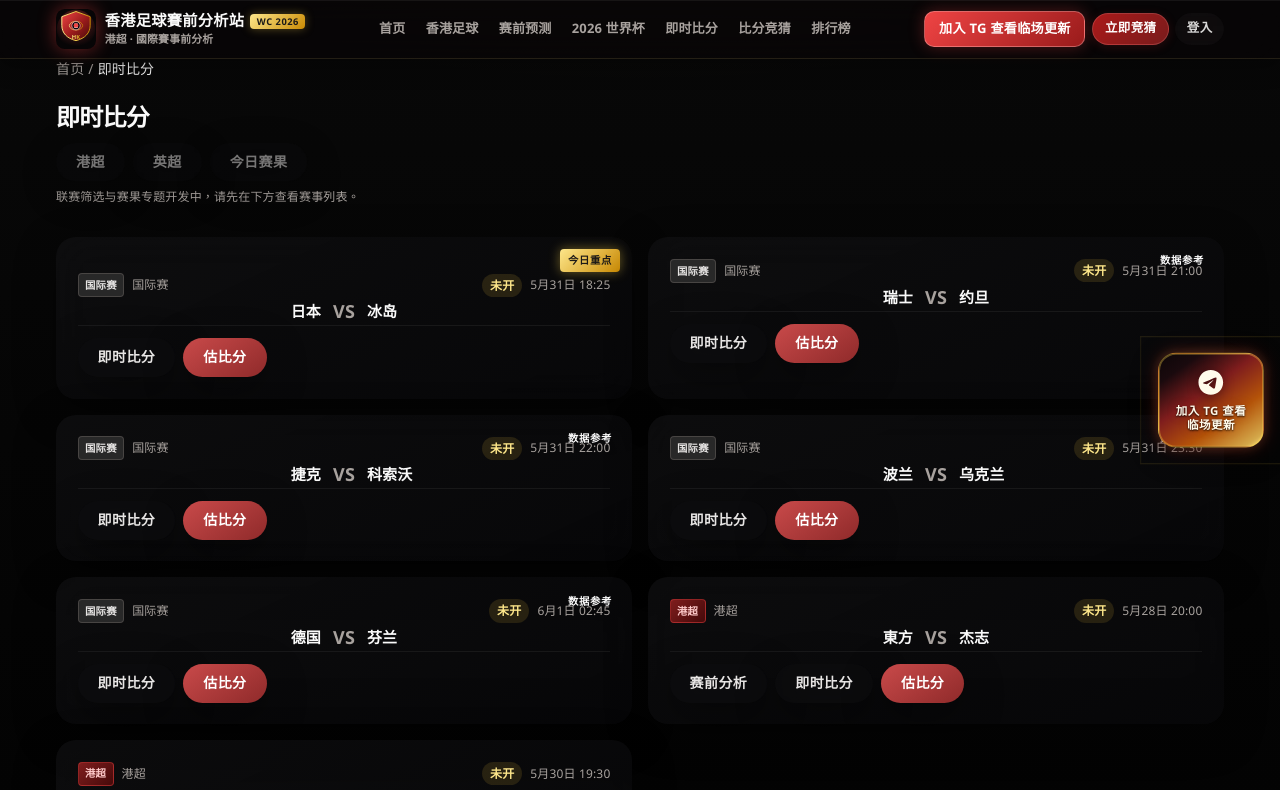
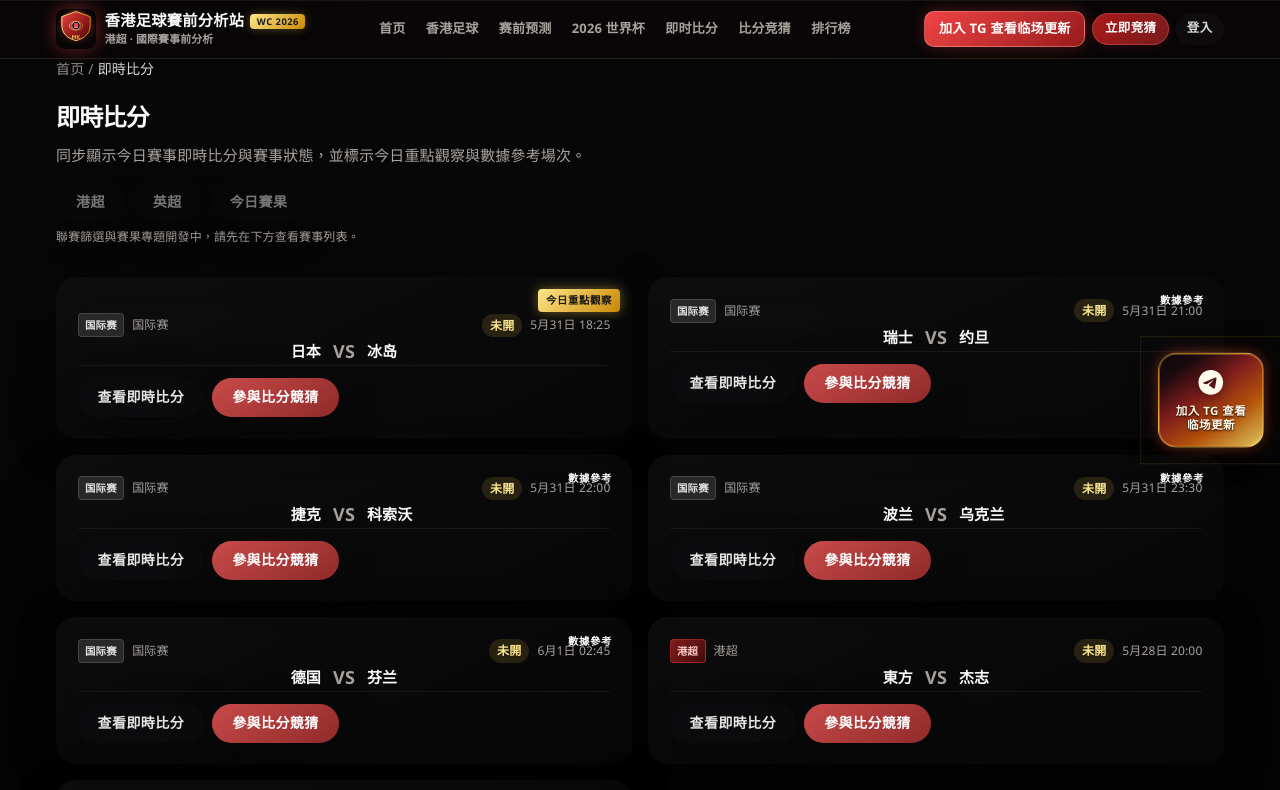
Before and after one commit to mingu3038-png/hkfootballpro, a Next.js app: page /live-scores in a window 1280 px wide. Shown: the top 790 px of the page. Built offline with nearby package versions, Linux system fonts and the light colour scheme; no server answers.

Commit message:
Refine live scores and predict page copy
Co-authored-by: Cursor <cursoragent@cursor.com>

```diff
--- a/src/app/live-scores/match/[matchId]/page.tsx
+++ b/src/app/live-scores/match/[matchId]/page.tsx
@@ -13,8 +13,8 @@ export async function generateMetadata({ params }: Props): Promise<Metadata> {
   if (!match) return {};
 
   return {
-    title: `${match.homeTeam.nameZh} 对 ${match.awayTeam.nameZh} 即时比分`,
-    description: `${match.league.nameZh} ${match.homeTeam.nameZh} 对 ${match.awayTeam.nameZh} 即时比分及技术统计。`,
+    title: `${match.homeTeam.nameZh} 對 ${match.awayTeam.nameZh} 即時比分`,
+    description: `${match.league.nameZh} ${match.homeTeam.nameZh} 對 ${match.awayTeam.nameZh} 即時比分及賽事狀態。`,
     robots: { index: true, follow: true },
   };
 }
@@ -28,7 +28,7 @@ export default async function LiveScoreDetailPage({ params }: Props) {
     <div className="container py-8">
       <Breadcrumb
         items={[
-          { label: '即时比分', href: '/live-scores' },
+          { label: '即時比分', href: '/live-scores' },
           { label: `${match.homeTeam.nameZh} 對 ${match.awayTeam.nameZh}` },
         ]}
       />
@@ -45,12 +45,12 @@ export default async function LiveScoreDetailPage({ params }: Props) {
         </div>
 
         <p className="text-sm text-[var(--text-muted)] mb-6">
-          状态：{match.status === 'live' ? '进行中' : match.status === 'finished' ? '完场' : '未开赛'}
+          狀態：{match.status === 'live' ? '進行中' : match.status === 'finished' ? '完場' : '未開賽'}
         </p>
 
         {match.predictEnabled && (
           <Link href={getPredictUrl(match.id)} className="btn btn-primary">
-            参与比分竞猜
+            參與比分競猜
           </Link>
         )}
       </div>
--- a/src/app/live-scores/page.tsx
+++ b/src/app/live-scores/page.tsx
@@ -11,23 +11,26 @@ const leagueSlugMap: Record<string, LeagueSlug> = {
 };
 
 export const metadata: Metadata = buildCategoryMetadata(
-  '即时比分',
-  '港超、英超、欧冠即时比分及今日赛果，实时更新。',
+  '即時比分',
+  '香港足球及港超、英超、歐冠等即時比分與賽事狀態，同步標示今日重點觀察與數據參考賽事，每日更新。',
   '/live-scores'
 );
 
 export default function LiveScoresPage() {
   return (
     <div className="container py-8">
-      <Breadcrumb items={[{ label: '即时比分' }]} />
+      <Breadcrumb items={[{ label: '即時比分' }]} />
 
       <header className="mb-8">
-        <h1 className="text-3xl font-bold mb-3">即时比分</h1>
+        <h1 className="text-3xl font-bold mb-3">即時比分</h1>
+        <p className="text-[var(--text-muted)] mb-4">
+          同步顯示今日賽事即時比分與賽事狀態，並標示今日重點觀察與數據參考場次。
+        </p>
         <div className="flex flex-wrap gap-2">
           {[
-            { label: '港超', hint: '港超即时比分筛选即将推出' },
-            { label: '英超', hint: '英超即时比分筛选即将推出' },
-            { label: '今日赛果', hint: '今日赛果专题即将推出' },
+            { label: '港超', hint: '港超即時比分篩選即將推出' },
+            { label: '英超', hint: '英超即時比分篩選即將推出' },
+            { label: '今日賽果', hint: '今日賽果專題即將推出' },
           ].map((item) => (
             <span
               key={item.label}
@@ -40,7 +43,7 @@ export default function LiveScoresPage() {
             </span>
           ))}
           <p className="w-full text-xs text-[var(--text-muted)]">
-            联赛筛选与赛果专题开发中，请先在下方查看赛事列表。
+            聯賽篩選與賽果專題開發中，請先在下方查看賽事列表。
           </p>
         </div>
       </header>
@@ -52,6 +55,7 @@ export default function LiveScoresPage() {
             match={match}
             leagueSlug={leagueSlugMap[match.league.slug]}
             tagStrategy="daily-strategy"
+            ctaPreset="live-scores"
           />
         ))}
       </div>
--- a/src/app/predict/match/[matchId]/page.tsx
+++ b/src/app/predict/match/[matchId]/page.tsx
@@ -12,7 +12,7 @@ export async function generateMetadata({ params }: Props): Promise<Metadata> {
   if (!match) return {};
 
   return {
-    title: `提交预测｜${match.homeTeam.nameZh} 對 ${match.awayTeam.nameZh}`,
+    title: `提交競猜｜${match.homeTeam.nameZh} 對 ${match.awayTeam.nameZh}`,
     robots: { index: false, follow: false },
   };
 }
@@ -26,7 +26,7 @@ export default async function PredictMatchPage({ params }: Props) {
     return (
       <div className="container py-8 max-w-lg mx-auto">
         <div className="card text-center">
-          <p className="text-[var(--text-muted)]">此赛事已截止竞猜</p>
+          <p className="text-[var(--text-muted)]">此賽事已截止競猜</p>
         </div>
       </div>
     );
@@ -36,7 +36,7 @@ export default async function PredictMatchPage({ params }: Props) {
     <div className="container py-8 max-w-lg mx-auto">
       <Breadcrumb
         items={[
-          { label: '比分竞猜', href: '/predict' },
+          { label: '比分競猜', href: '/predict' },
           { label: `${match.homeTeam.nameZh} 對 ${match.awayTeam.nameZh}` },
         ]}
       />
--- a/src/app/predict/page.tsx
+++ b/src/app/predict/page.tsx
@@ -12,8 +12,8 @@ const leagueSlugMap: Record<string, LeagueSlug> = {
 };
 
 export const metadata: Metadata = buildCategoryMetadata(
-  '比分竞猜',
-  '免费参与足球比分竞猜，预测赛果，冲击排行榜。',
+  '比分競猜',
+  '參與足球比分競猜，估測賽果並衝擊排行榜。僅供社區娛樂，不涉及真實貨幣、獎品或投注建議。',
   '/predict'
 );
 
@@ -22,25 +22,25 @@ export default function PredictPage() {
 
   return (
     <div className="container py-8">
-      <Breadcrumb items={[{ label: '比分竞猜' }]} />
+      <Breadcrumb items={[{ label: '比分競猜' }]} />
 
       <header className="mb-8">
-        <h1 className="text-3xl font-bold mb-3">比分竞猜</h1>
-        <p className="text-[var(--text-muted)] mb-4">选择赛事，提交你的比分预测</p>
+        <h1 className="text-3xl font-bold mb-3">比分競猜</h1>
+        <p className="text-[var(--text-muted)] mb-4">選擇賽事，提交你的比分估測</p>
         <div className="flex flex-wrap gap-2">
           <span
             role="button"
             aria-disabled="true"
-            title="周末挑战活动即将推出"
+            title="週末挑戰活動即將推出"
             className="btn btn-outline text-sm opacity-50 cursor-not-allowed pointer-events-none"
           >
-            周末挑战
+            週末挑戰
           </span>
           <Link href="/predict/rules" className="btn btn-outline text-sm">
-            竞猜规则
+            競猜規則
           </Link>
           <p className="w-full text-xs text-[var(--text-muted)]">
-            周末挑战活动开发中，可先查看竞猜规则或选择下方赛事参与预测。
+            週末挑戰活動開發中，可先查看競猜規則或選擇下方賽事參與競猜。僅供社區娛樂，不涉及真實貨幣或獎品。
           </p>
         </div>
       </header>
@@ -51,8 +51,8 @@ export default function PredictPage() {
             key={match.id}
             match={match}
             leagueSlug={leagueSlugMap[match.league.slug]}
-            showAnalysisLink={false}
             tagStrategy="daily-strategy"
+            ctaPreset="predict"
           />
         ))}
       </div>
--- a/src/components/match/MatchCard.tsx
+++ b/src/components/match/MatchCard.tsx
@@ -1,5 +1,6 @@
 import Link from 'next/link';
 import type { MatchListItem } from '@/types/match';
+import { getAnalysisUrl } from '@/config/site';
 import { getMatchAnalysisUrl, getLiveScoreUrl, getPredictUrl } from '@/config/leagues';
 import type { LeagueSlug } from '@/config/leagues';
 import {
@@ -13,6 +14,8 @@ interface MatchCardProps {
   showAnalysisLink?: boolean;
   /** /live-scores、/predict 使用每日策略标签；其他页面保持默认 isHot/isFocus */
   tagStrategy?: 'default' | 'daily-strategy';
+  /** 列表页 CTA 文案预设（仅改按钮文字与显示组合，不改样式） */
+  ctaPreset?: 'live-scores' | 'predict';
 }
 
 const LEAGUE_BADGE_CLASS: Record<string, string> = {
@@ -37,9 +40,9 @@ function statusBadge(status: MatchListItem['status']) {
     case 'live':
       return <span className="badge badge-live match-card__live-pill">LIVE</span>;
     case 'finished':
-      return <span className="badge badge-finished">完场</span>;
+      return <span className="badge badge-finished">完場</span>;
     default:
-      return <span className="badge badge-upcoming">未开</span>;
+      return <span className="badge badge-upcoming">未開</span>;
   }
 }
 
@@ -48,11 +51,26 @@ export function MatchCard({
   leagueSlug,
   showAnalysisLink = true,
   tagStrategy = 'default',
+  ctaPreset,
 }: MatchCardProps) {
-  const analysisUrl =
-    leagueSlug && match.analysisPublished
+  const analysisUrl = match.analysisPublished
+    ? leagueSlug
       ? getMatchAnalysisUrl(leagueSlug, match.slug)
-      : null;
+      : getAnalysisUrl(match.slug)
+    : null;
+
+  const showAnalysis =
+    ctaPreset === 'live-scores'
+      ? false
+      : ctaPreset === 'predict'
+        ? Boolean(analysisUrl)
+        : Boolean(analysisUrl && showAnalysisLink);
+
+  const showLiveScore = ctaPreset !== 'predict';
+
+  const analysisLabel = ctaPreset ? '查看賽前分析' : '赛前分析';
+  const liveScoreLabel = ctaPreset === 'live-scores' ? '查看即時比分' : '即时比分';
+  const predictLabel = ctaPreset ? '參與比分競猜' : '估比分';
 
   const leagueBadgeClass =
     LEAGUE_BADGE_CLASS[match.league.slug] ?? 'match-card__league-badge--default';
@@ -131,17 +149,19 @@ export function MatchCard({
       </div>
 
       <div className="flex flex-wrap gap-2 border-t border-[var(--border)] pt-3">
-        {analysisUrl && showAnalysisLink && (
+        {analysisUrl && showAnalysis && (
           <Link href={analysisUrl} className="btn btn-outline flex-1 text-xs sm:flex-none">
-            赛前分析
+            {analysisLabel}
           </Link>
         )}
-        <Link href={getLiveScoreUrl(match.id)} className="btn btn-outline flex-1 text-xs sm:flex-none">
-          即时比分
-        </Link>
+        {showLiveScore && (
+          <Link href={getLiveScoreUrl(match.id)} className="btn btn-outline flex-1 text-xs sm:flex-none">
+            {liveScoreLabel}
+          </Link>
+        )}
         {match.predictEnabled && (
           <Link href={getPredictUrl(match.id)} className="btn btn-primary flex-1 text-xs sm:flex-none">
-            估比分
+            {predictLabel}
           </Link>
         )}
       </div>
--- a/src/lib/match-list-tag-display.ts
+++ b/src/lib/match-list-tag-display.ts
@@ -17,12 +17,12 @@ export function resolveDailyStrategyMatchTags(match: MatchListItem): MatchListTa
   }
 
   if (isDailySpotlight(match.coverageTier)) {
-    tags.push({ className: 'match-card__tag match-card__tag--focus', label: '今日重点' });
+    tags.push({ className: 'match-card__tag match-card__tag--focus', label: '今日重點觀察' });
     return tags;
   }
 
   if (match.coverageTier === 'data_reference') {
-    tags.push({ className: 'match-card__tag', label: '数据参考' });
+    tags.push({ className: 'match-card__tag', label: '數據參考' });
     return tags;
   }
 
```
